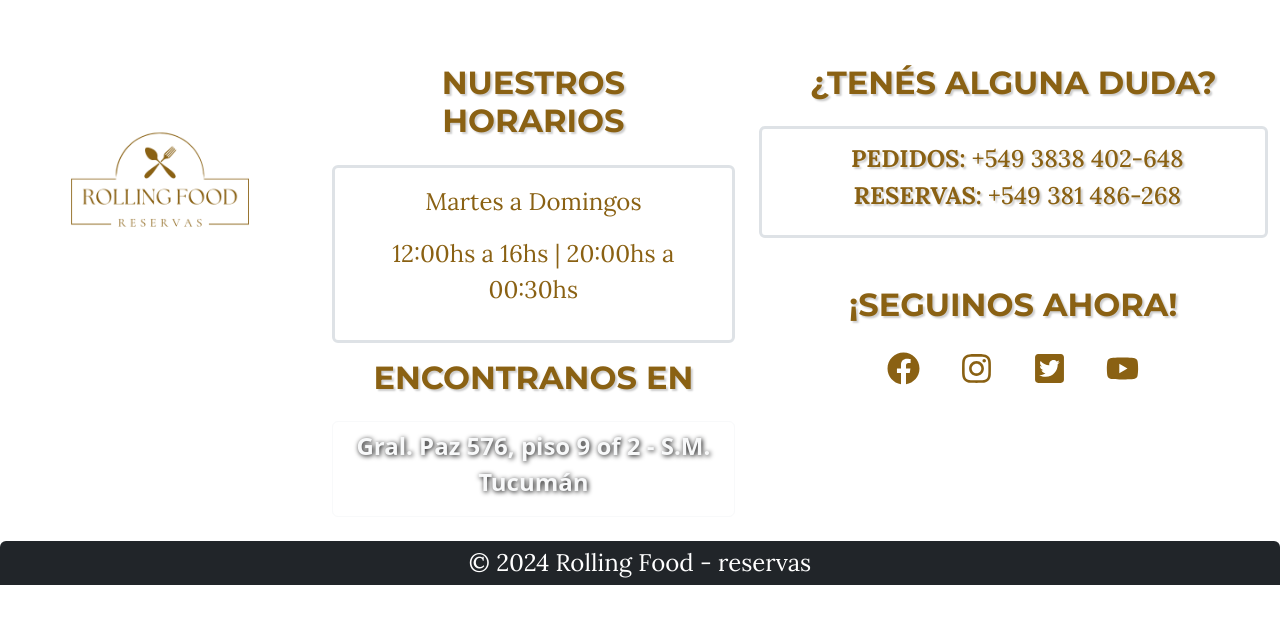
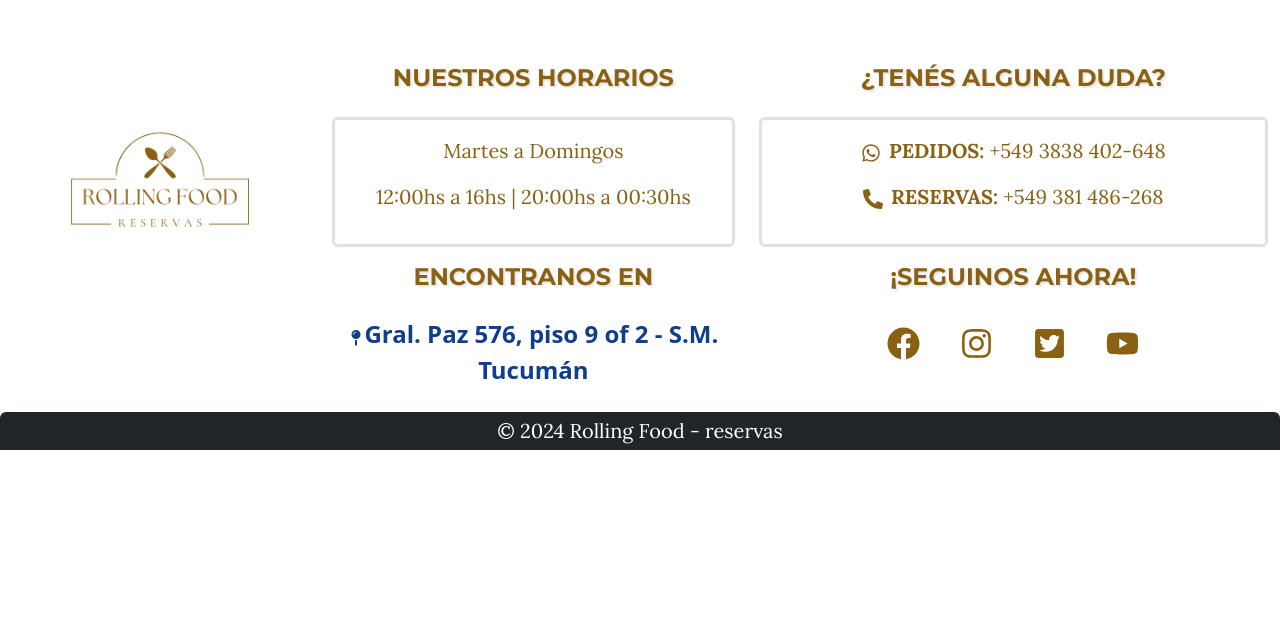
Before and after one commit to JeremiasJM/front-gestion-restaurante, a React (Vite) app: page / in a window 1280 px wide. Shown: the top 624 px of the page. Built offline with nearby package versions, Linux system fonts and the light colour scheme; a web font is replaced by a local one.

Commit message:
modificaciones en el diseño

```diff
--- a/src/components/footer/Footer.css
+++ b/src/components/footer/Footer.css
@@ -1,14 +1,13 @@
-.sombreado {
-  text-shadow: 2px 2px 2px rgba(0, 0, 0, 0.2);
+.titulo {
+  font-size: var(--font-size-subtitle) !important;
 }
 
-.btn-mapa {
-  text-shadow: 1px 1px 5px black;
+.subtitulo {
+  font-size: var(--font-size-paragraph-desktop) !important;
 }
 
-.btn-mapa:hover {
-
-  text-shadow: 1px 1px 5px #8a6113;
+.sombreado {
+  text-shadow: 2px 2px 2px rgba(0, 0, 0, 0.1);
 }
 
 .instagram,
@@ -54,3 +53,7 @@
   color: #1DA1F2;
   transition: all 1s;
 }
+
+.btn-outline-light, .colorLetras{
+  color: var(--bottom-color-lightblue);
+}
--- a/src/components/footer/Footer.jsx
+++ b/src/components/footer/Footer.jsx
@@ -1,6 +1,6 @@
 import './Footer.css';
 import logoRollingFood from '../../assets/resource/media/img-footer/logo-letrasDoradas.png';
-import { FaFacebook, FaInstagram, FaTwitterSquare, FaYoutube } from 'react-icons/fa';
+import { FaFacebook, FaInstagram, FaTwitterSquare, FaYoutube, FaWhatsapp, FaPhoneAlt, FaMapPin } from 'react-icons/fa';
 
 const Footer = () => {
   return (
@@ -25,10 +25,11 @@
             <h4 className='sombreado titulo p-3'>
               <strong>ENCONTRANOS EN</strong>
             </h4>
-            <a href='' className='btn btn-outline-light btn-mapa pb-3'>
-              <i className='bi bi-pin-map-fill'></i>{' '}
-              <span className='fw-bold fs-4'>
-                Gral. Paz 576, piso 9 of 2 - S.M. Tucumán{' '}
+            <a href='https://www.google.com.ar/maps/place/Gral.+Paz+576+piso+9+of+2,+T4000+San+Miguel+de+Tucum%C3%A1n,+Tucum%C3%A1n/@-26.8362027,-65.2096526,17z/data=!3m1!4b1!4m5!3m4!1s0x94225c0e8d0271b7:0xf8248f974b58de5d!8m2!3d-26.8362027!4d-65.2070777?entry=ttu'
+              className='text-decoration-none' target='_blank'>
+              <FaMapPin className='btn-outline-light' />
+              <span className='fw-bold fs-4 colorLetras'>
+                Gral. Paz 576, piso 9 of 2 - S.M. Tucumán
               </span>
             </a>
           </div>
@@ -39,19 +40,17 @@
             </h4>
             <div className='border border-3 rounded p-3'>
               <a className='subtitulo text-decoration-none'>
-                <h6 className='subtitulo sombreado'>
-                  <i className='bi bi-whatsapp me-2'></i>
+                <p className='subtitulo'>
+                  <FaWhatsapp className='me-2' />
                   <strong>PEDIDOS:</strong> +549 3838 402-648
-                </h6>
-              </a>
-              <a className='text-decoration-none'>
-                <h6 className='subtitulo sombreado'>
-                  <i className='bi bi-whatsapp me-2'></i>
+                </p>
+                <p className='subtitulo'>
+                  <FaPhoneAlt className='me-2' />
                   <strong>RESERVAS:</strong> +549 381 486-268
-                </h6>
+                </p>
               </a>
             </div>
-            <h4 className='sombreado titulo pt-5 pb-2'>
+            <h4 className='sombreado titulo p-3'>
               <strong>¡SEGUINOS AHORA!</strong>
             </h4>
             <div>
```
